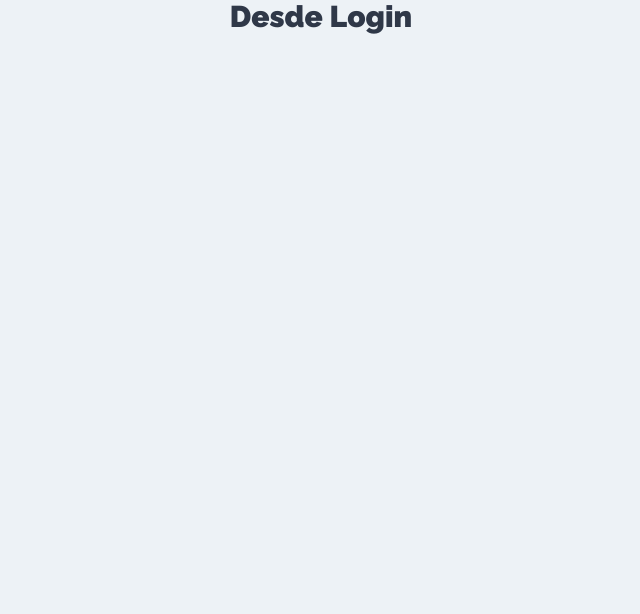
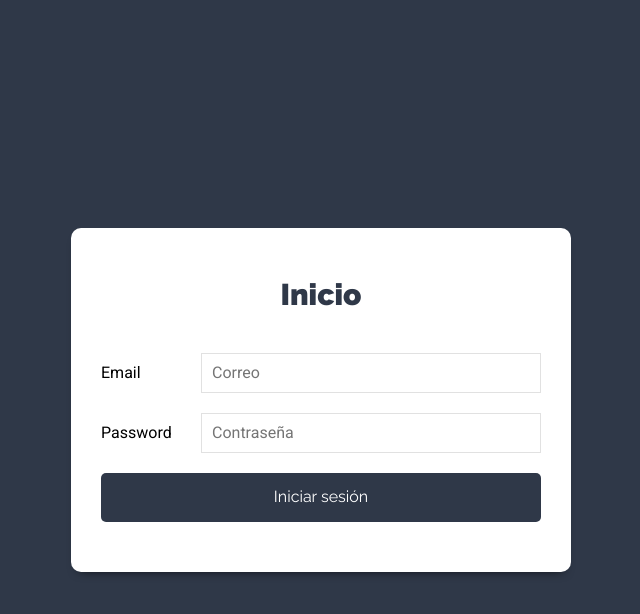
Before and after one commit to AngelLopez15/MERNstackTasks, a React (Create React App) app: page / in a window 1280 px wide. Shown: the top 614 px of the page, without its empty margins (319-959 px from the left). Built offline with nearby package versions, Linux system fonts and the light colour scheme.

Commit message:
Agregue Login

```diff
--- a/src/components/auth/Login.js
+++ b/src/components/auth/Login.js
@@ -1,7 +1,50 @@
 import React from 'react'
 
 export const Login = () => {
+
+  const onChange = () =>{
+
+  }
+
   return (
-    <h1>Desde Login</h1>
+    <div className="form-usuario">
+
+      <div className="contenedor-form sombra-dark">
+        <h1>Inicio</h1>
+        <form>
+
+          <div className="campo-form">
+            <label htmlFor="email">Email</label>
+            <input
+              type="email"
+              id="email"
+              name="email"
+              placeholder="Correo"
+              onChange={onChange}
+            />
+          </div>
+
+          <div className="campo-form">
+            <label htmlFor="password">Password</label>
+            <input
+              type="password"
+              id="password"
+              name="password"
+              placeholder="Contraseña"
+              onChange={onChange}
+            />
+          </div>
+
+          <div>
+            <input
+              type="submit"
+              className="btn btn-primario btn-block"
+              value="Iniciar sesión"
+            />
+          </div>
+
+        </form>
+      </div>
+    </div>
   )
 }
```
